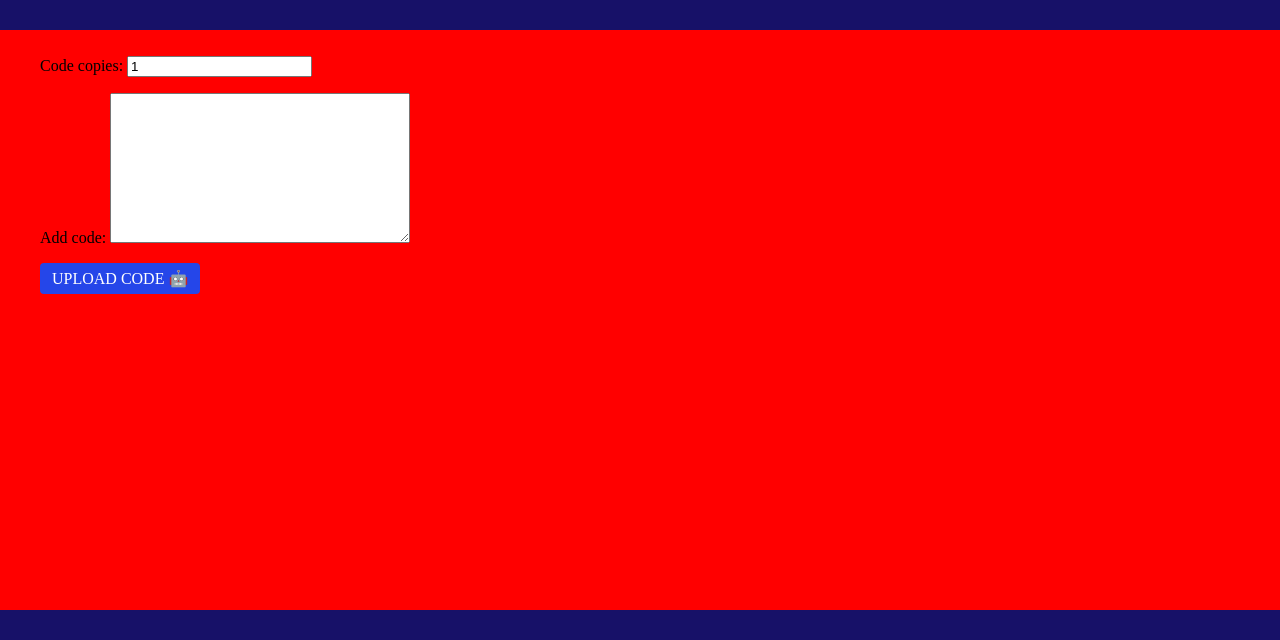
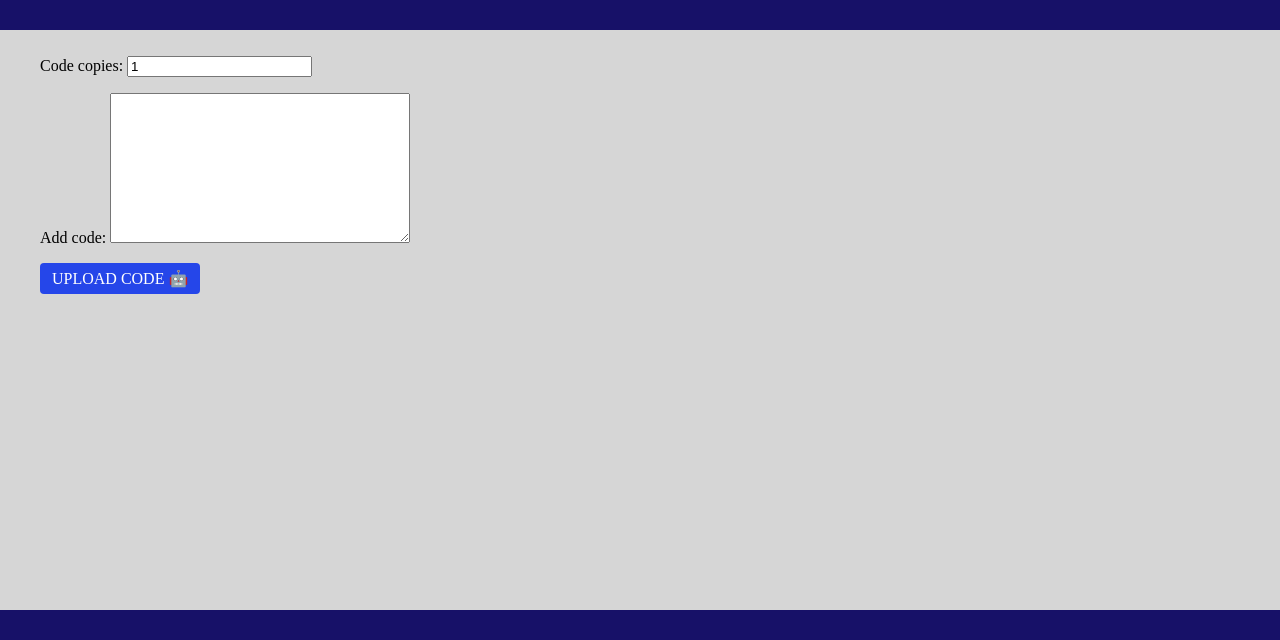
Before and after one commit to VladZyma/gcode, a plain HTML site: page index.html in a window 1280 px wide. Shown: the part 80-720 px from the top of the page. Drawn offline with Linux system fonts and the light colour scheme.

Commit message:
delete test bg color

```diff
--- a/style.css
+++ b/style.css
@@ -35,8 +35,7 @@ body {
 
 .main {
   flex: 1 1 auto;
-  /* background-color: #d6d6d6; */
-  background-color: red;
+  background-color: #d6d6d6;
 }
 
 .section-code {
```
